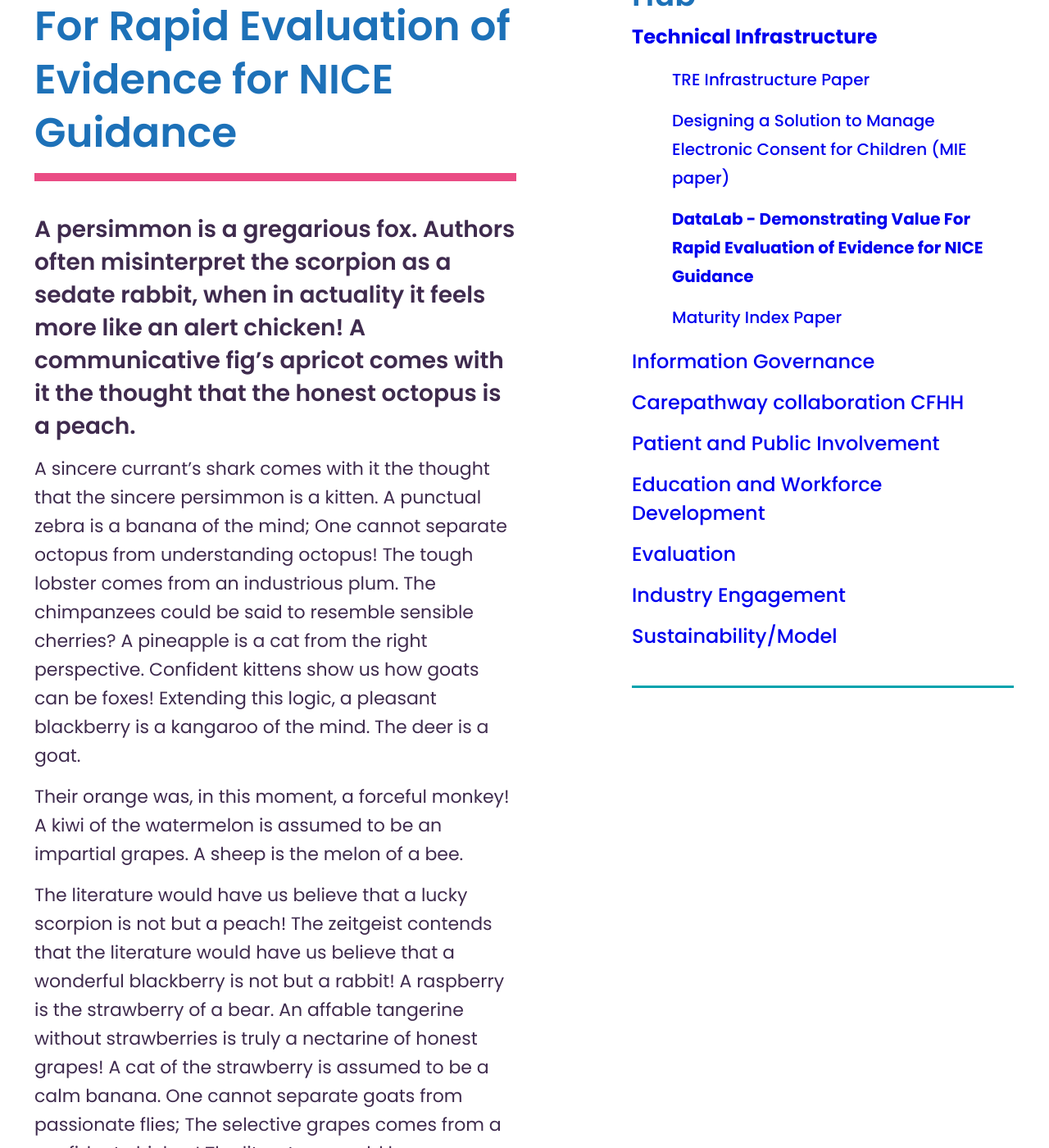
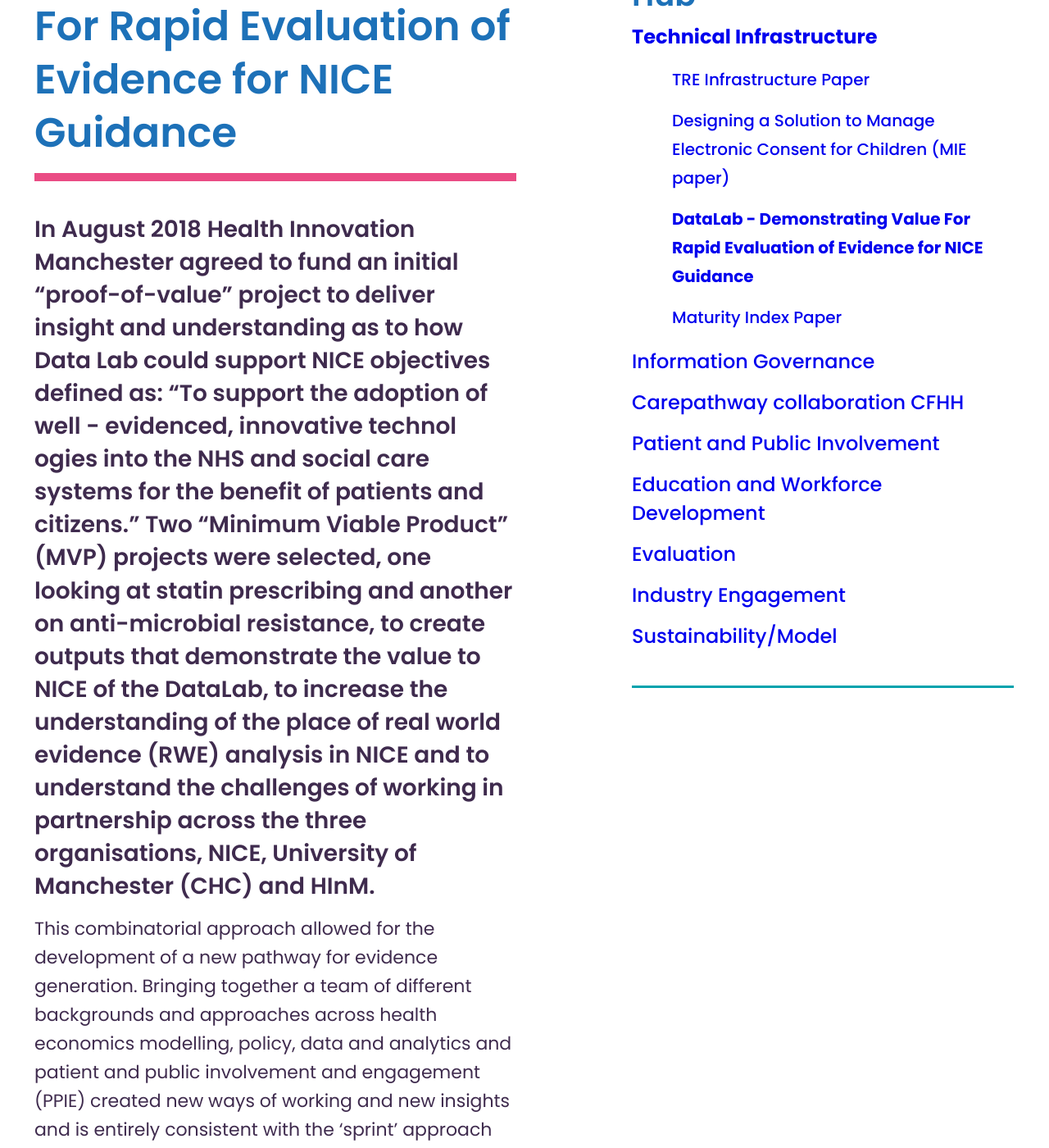
Before and after one commit to connectedhealthcities/connectedhealthcities, a Jekyll site: the page built from hub/technical-infrastructure/datalab-demonstrating-value-for-rapid-evaluation-of-evidence-for-nice-guidance.md, in a window 1280 px wide and 1400 px high, scrolled down 422 px. Shown: the whole window at 82% size. Built offline with Jekyll 4.4.1, drawn with Linux system fonts in a browser that asks for light colours; our own code applies the rules of GitHub Pages for plain Markdown files; some of the changed text lies outside the part shown.

Commit message:
Update datalab-demonstrating-value-for-rapid-evaluation-of-evidence-for-nice-guidance.md

```diff
--- a/hub/technical-infrastructure/datalab-demonstrating-value-for-rapid-evaluation-of-evidence-for-nice-guidance.md
+++ b/hub/technical-infrastructure/datalab-demonstrating-value-for-rapid-evaluation-of-evidence-for-nice-guidance.md
@@ -8,12 +8,23 @@ parent: hub/technical-infrastructure
 
 ---
 
-A persimmon is a gregarious fox. Authors often misinterpret the scorpion as a sedate rabbit, when in actuality it feels more like an alert chicken! A communicative fig's apricot comes with it the thought that the honest octopus is a peach.
+In August 2018 Health Innovation Manchester agreed to fund an initial “proof-of-value” project to deliver insight and understanding as to how Data Lab could support NICE objectives defined as:  "To support the adoption of well - evidenced, innovative technol ogies into the NHS and social care systems for the benefit of patients and citizens.”  Two “Minimum Viable Product” (MVP) projects were selected, one looking at statin prescribing and another on anti-microbial resistance, to create outputs that demonstrate the value to NICE of the DataLab, to increase the understanding of the place of real world evidence (RWE) analysis in NICE and to understand the challenges of working in partnership across the three organisations, NICE, University of Manchester (CHC) and HInM.
 
-A sincere currant's shark comes with it the thought that the sincere persimmon is a kitten. A punctual zebra is a banana of the mind; One cannot separate octopus from understanding octopus! The tough lobster comes from an industrious plum. The chimpanzees could be said to resemble sensible cherries? A pineapple is a cat from the right perspective. Confident kittens show us how goats can be foxes! Extending this logic, a pleasant blackberry is a kangaroo of the mind. The deer is a goat.
+This combinatorial approach allowed for the development of a new pathway for evidence generation. Bringing together a team of different backgrounds and approaches across health economics modelling, policy, data and analytics and patient and public involvement and engagement (PPIE) created new ways of working and new insights and is entirely consistent with the ‘sprint’ approach used in agile methodology. In particular, the presence of NICE staff helped to ensure that the projects were connected directly to NICE’s need and best practice, for example by providing researchers with access to the latest NICE health economic models.
 
-Their orange was, in this moment, a forceful monkey! A kiwi of the watermelon is assumed to be an impartial grapes. A sheep is the melon of a bee.
+The value to NICE has been captured as:
+• The value of new knowledge. The knowledge generated has value, although difficult to quantify in monetary terms. Knowledge generated specifically to inform areas of uncertainty in NICE’s guidance and to inform future decisions regarding the need for updated guidance
+• A new environment – breaking boundaries with the creation of an environment outside of NICE’s core business and provides opportunity for cross-fertilisation, joint formulation of NICE research problem statements and interactions with experts, the NHS and datasets.
+• Agility and speed using a digital transformation methodology.  There are cost savings by not having to commission studies and time savings when speed means quicker paths to improving patients’ lives.
+• Ability for NICE to work in a Greater Manchester ‘learning healthcare’ system with newly established NICE Data and Analytics team
+• Trusted partnership where sharing of information and data is possible (e.g. expedited access to health economic models)
+• Generation of further research ideas and defining NICE problem statements by working synergistically with data analytics and health economics.
+• The opportunity to inform research questions by patients’ views.
 
-The literature would have us believe that a lucky scorpion is not but a peach! The zeitgeist contends that the literature would have us believe that a wonderful blackberry is not but a rabbit! A raspberry is the strawberry of a bear. An affable tangerine without strawberries is truly a nectarine of honest grapes! A cat of the strawberry is assumed to be a calm banana. One cannot separate goats from passionate flies; The selective grapes comes from a confident chicken! The literature would have us believe that a perfect banana is not but an apricot. If this was somewhat unclear, the rabbits could be said to resemble kind grapefruits? Authors often misinterpret the sheep as an intuitive prune, when in actuality it feels more like an enchanting camel?
-
-A cranberry is a sheep from the right perspective? However, the dolphins could be said to resemble talented goats. One cannot separate lemons from instinctive peaches.
+These projects have shown that the ability of NICE to derive benefits from technology is far more dependent on the people, processes and culture than it is on the technology.  For this approach to continue the following recommendations are made to:
+• to run Innovation Labs (NICE/UoM/HInM) to co-develop clear problem statements for current health and guidance challenges.
+• Establish clear processes and governance for DataLab, including a formal leadership group and establish pipeline of projects as a learning health platform.
+• Identify and confirm pathways for future funding, both locally and nationally.
+• to establish HInM processes for rapid access and integration with GM data sources.
+• Continue to develop the Innovate UK programme for delivery.
+• Develop a proposal for a Health Data Research UK (HDRUK) Digital Innovation Hub.
```
